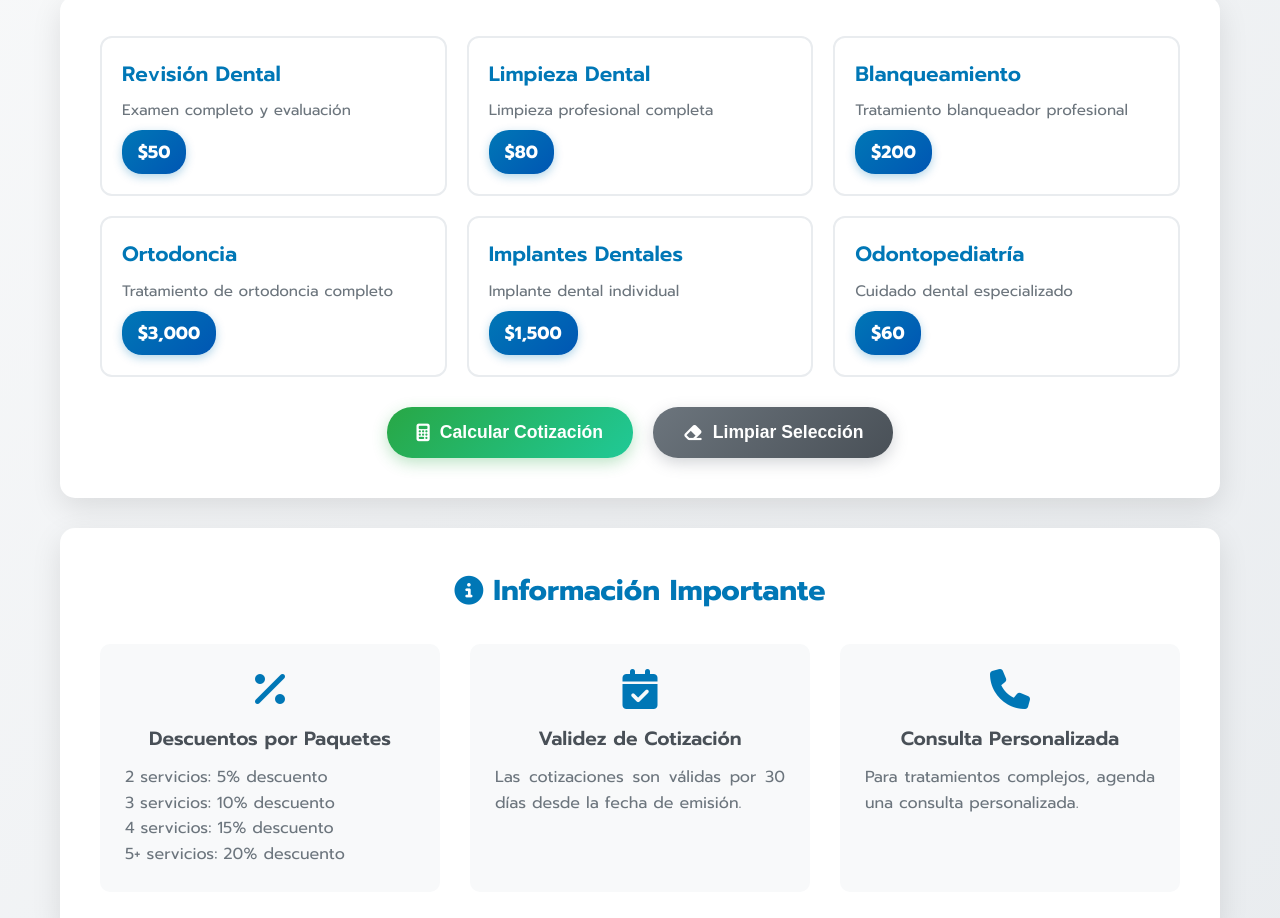
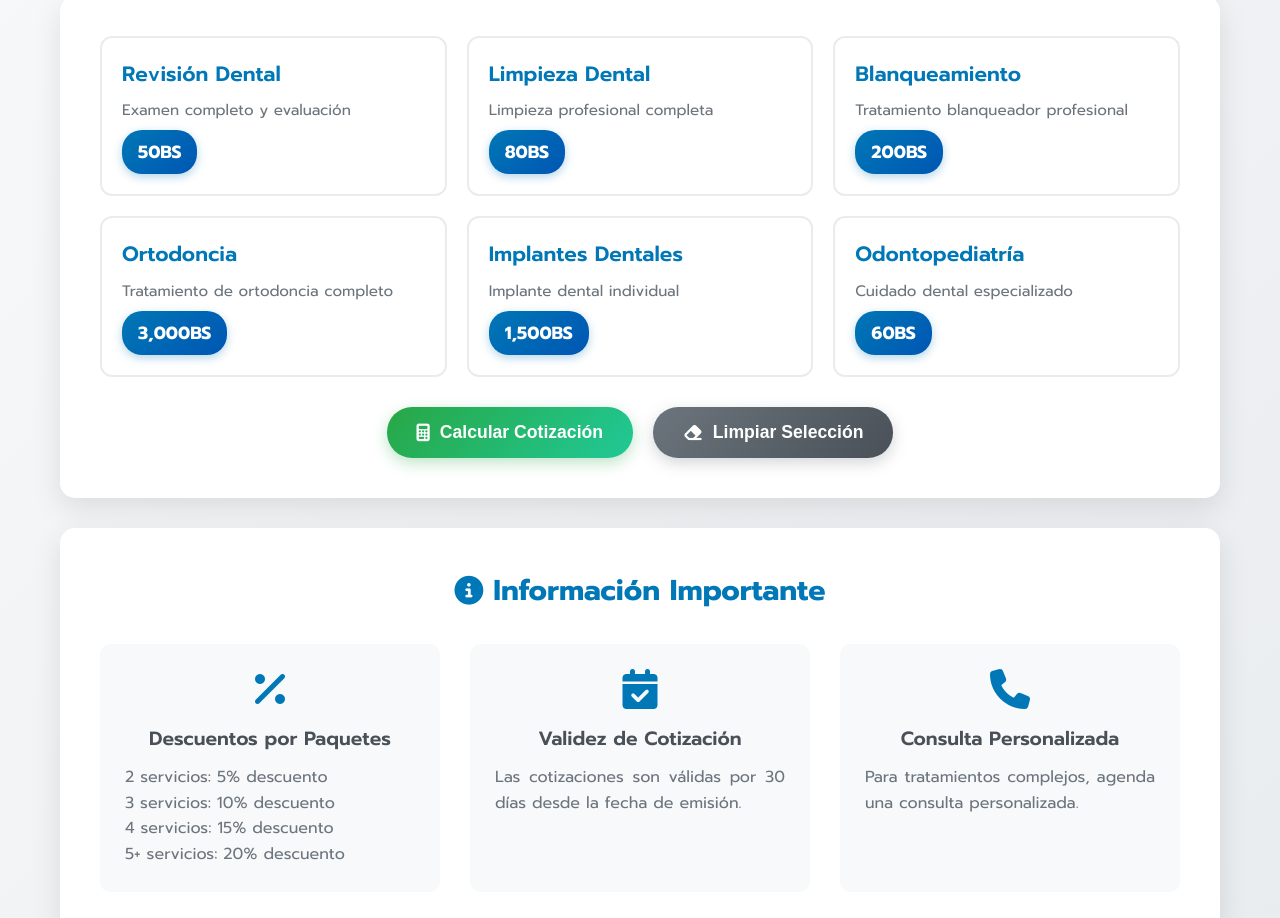
Before and after one commit to Rocha-7435/PROYECTOFINAL, a plain HTML site: page servicios.html in a window 1280 px wide. Shown: the part 2176-3094 px from the top of the page. Drawn offline with Linux system fonts and the light colour scheme.

Commit message:
cotizadorjs

```diff
--- a/cotizador.js
+++ b/cotizador.js
@@ -110,13 +110,13 @@ function mostrarResultadoDetallado(subtotal, descuento, total, servicios) {
                 ${descuento > 0 ? `
                     <div class="costo-item descuento">
                         <span>Descuento (${porcentajeDescuento}%):</span>
-                        <span>-$${descuento.toFixed(2)}</span>
+                        <span>-${descuento.toFixed(2)}BS</span>
                     </div>
                 ` : ''}
 
                 <div class="costo-item total">
                     <span><strong>Total:</strong></span>
-                    <span><strong>$${total.toFixed(2)}</strong></span>
+                    <span><strong>${total.toFixed(2)}BS</strong></span>
                 </div>
             </div>
 
--- a/servicios.html
+++ b/servicios.html
@@ -93,7 +93,7 @@
                         <div class="servicio-info">
                             <h3>Revisión Dental</h3>
                             <p>Examen completo y evaluación</p>
-                            <span class="precio">$50</span>
+                            <span class="precio">50BS</span>
                         </div>
                     </label>
                 </div>
@@ -104,7 +104,7 @@
                         <div class="servicio-info">
                             <h3>Limpieza Dental</h3>
                             <p>Limpieza profesional completa</p>
-                            <span class="precio">$80</span>
+                            <span class="precio">80BS</span>
                         </div>
                     </label>
                 </div>
@@ -115,7 +115,7 @@
                         <div class="servicio-info">
                             <h3>Blanqueamiento</h3>
                             <p>Tratamiento blanqueador profesional</p>
-                            <span class="precio">$200</span>
+                            <span class="precio">200BS</span>
                         </div>
                     </label>
                 </div>
@@ -126,7 +126,7 @@
                         <div class="servicio-info">
                             <h3>Ortodoncia</h3>
                             <p>Tratamiento de ortodoncia completo</p>
-                            <span class="precio">$3,000</span>
+                            <span class="precio">3,000BS</span>
                         </div>
                     </label>
                 </div>
@@ -137,7 +137,7 @@
                         <div class="servicio-info">
                             <h3>Implantes Dentales</h3>
                             <p>Implante dental individual</p>
-                            <span class="precio">$1,500</span>
+                            <span class="precio">1,500BS</span>
                         </div>
                     </label>
                 </div>
@@ -148,7 +148,7 @@
                         <div class="servicio-info">
                             <h3>Odontopediatría</h3>
                             <p>Cuidado dental especializado</p>
-                            <span class="precio">$60</span>
+                            <span class="precio">60BS</span>
                         </div>
                     </label>
                 </div>
```
